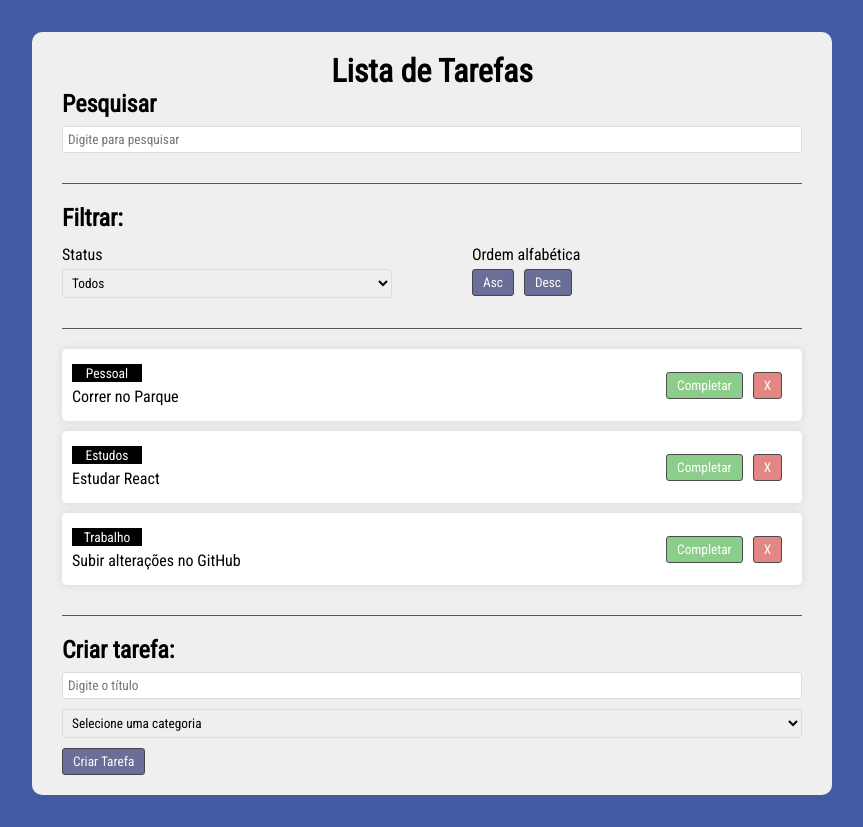
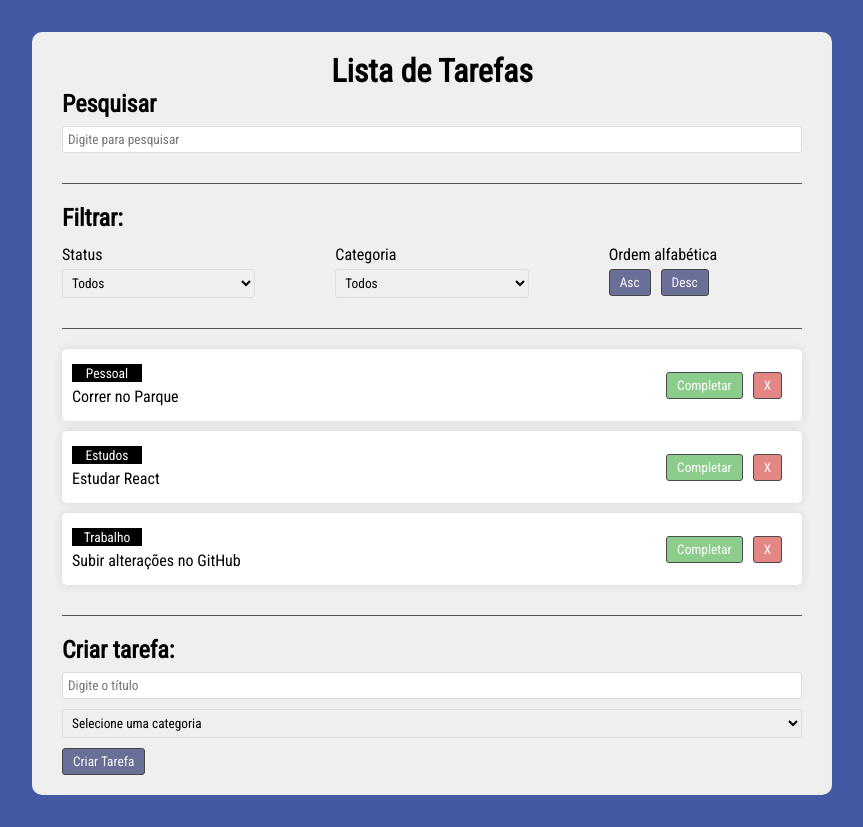
Before and after one commit to LuisBraga31/reactAppToDo, a React (Vite) app: page / in a window 1280 px wide. Shown: the whole page, without its empty margins (208-1071 px from the left). Built offline with nearby package versions, Linux system fonts and the light colour scheme.

Commit message:
Creating a category filter

```diff
--- a/src/App.jsx
+++ b/src/App.jsx
@@ -33,6 +33,7 @@ function App() {
   const [search, setSearch] =useState("");
 
   const [filter, setFilter] = useState("All");
+  const [filterCategory, setFilterCategory] = useState("All");
   const [sort, setSort] = useState("Asc");
 
   const addTodo = (text, category) => {
@@ -66,10 +67,16 @@ function App() {
 
       <h1> Lista de Tarefas </h1>
       <Search search={search} setSearch={setSearch}/>
-      <Filter filter ={filter} setFilter={setFilter} setSort={setSort}/>
+      <Filter
+          filter ={filter} setFilter={setFilter}
+          filterCategory={filterCategory} setFilterCategory ={setFilterCategory}
+          setSort={setSort}
+      />
+
       <div className="todo-list">
         {todos
         .filter((todo) => filter === "All" ? true : filter ==="Completed" ? todo.isCompleted : !todo.isCompleted)
+        .filter((todo) => filterCategory === "All" ? true : filterCategory === todo.category ? true : false)
         .filter((todo) => todo.text.toLowerCase().includes(search.toLowerCase()))
         .sort((a, b) => sort === "Asc" ? a.text.localeCompare(b.text) : b.text.localeCompare(a.text))
         .map((todo) => (
--- a/src/components/Filter.jsx
+++ b/src/components/Filter.jsx
@@ -1,5 +1,5 @@
 
-const Filter = ({filter, setFilter, setSort}) => {
+const Filter = ({filter, setFilter, filterCategory, setFilterCategory, setSort}) => {
   return (
     <div className="filter">
         <h2> Filtrar: </h2>
@@ -14,6 +14,17 @@ const Filter = ({filter, setFilter, setSort}) => {
             </div>
 
             <div>
+                <p> Categoria </p>
+                <select value={filterCategory} onChange={(event) => setFilterCategory(event.target.value)}>
+                    <option value="All"> Todos </option>
+                    <option value="Trabalho"> Trabalho </option>
+                    <option value="Pessoal"> Pessoal </option>
+                    <option value="Estudos"> Estudos </option>
+                </select>
+            </div>
+
+
+            <div>
                 <p> Ordem alfabética </p>
                 <button onClick={() => setSort("Asc")}> Asc </button>
                 <button onClick={() => setSort("Desc")}> Desc </button>
```
